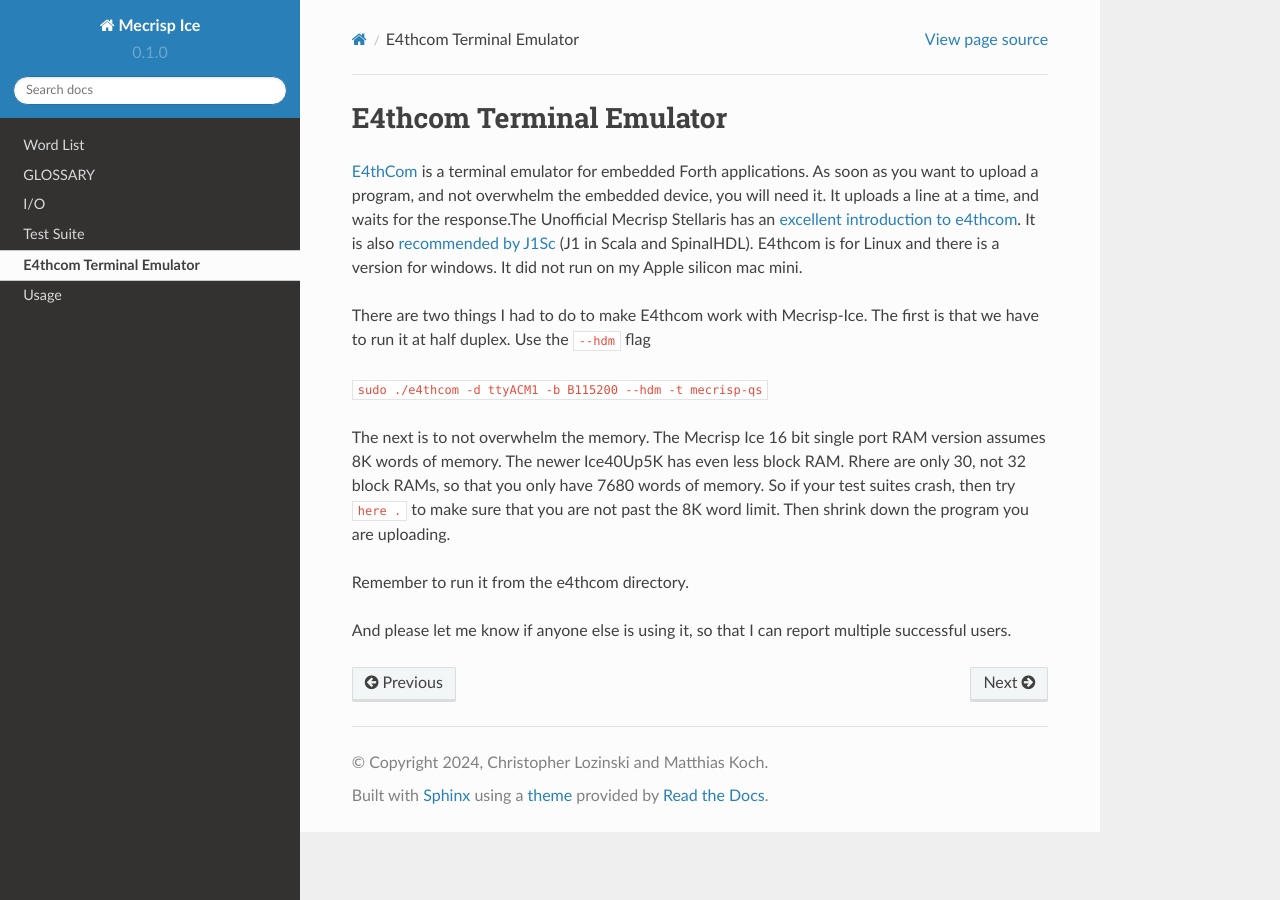
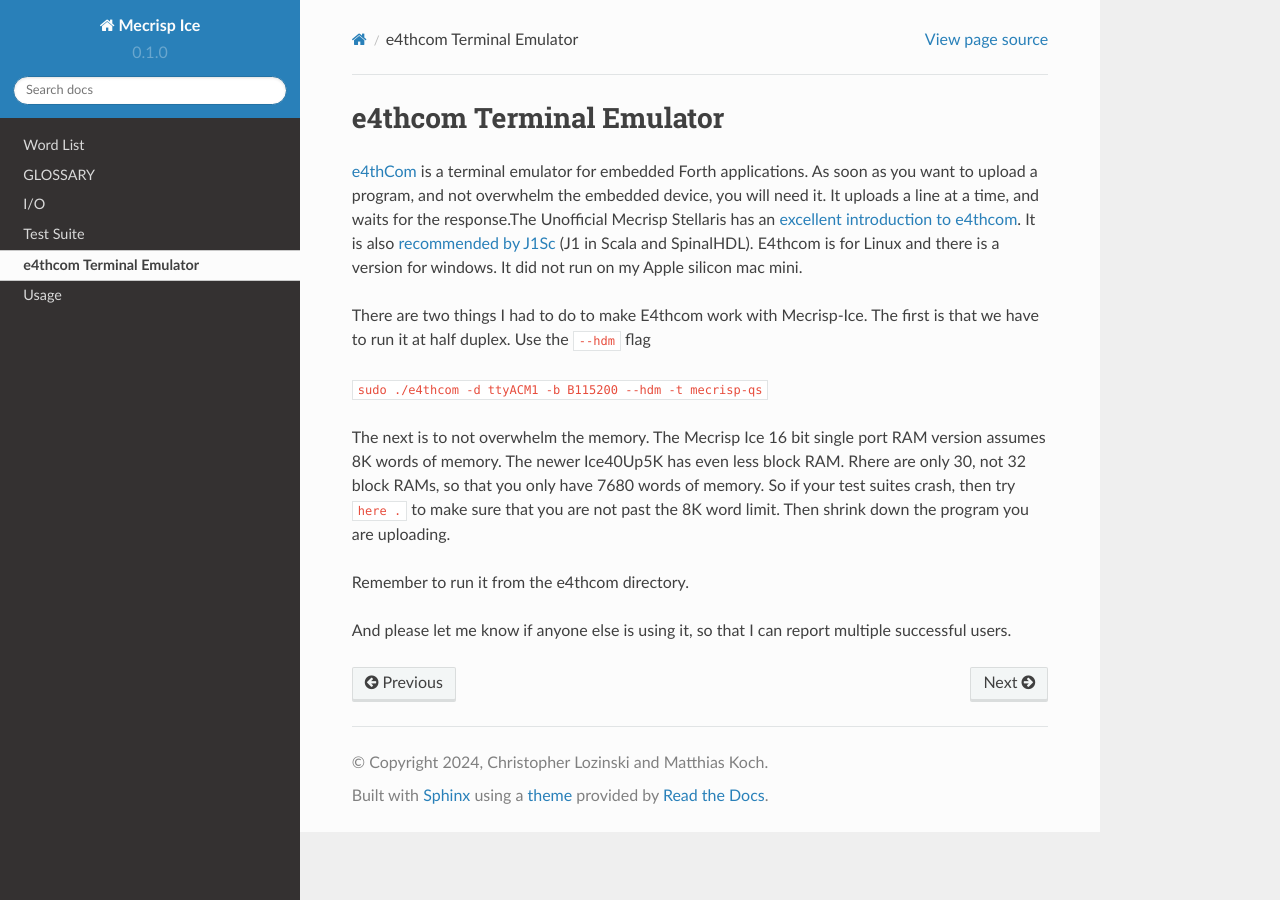
Before and after one commit to PythonLinks/Mecrisp-Ice, a Sphinx documentation site: the page built from docs/source/e4thcom.rst, in a window 1280 px wide. Built offline with Sphinx 7.4.7 and the Read the Docs theme 2.0.0, drawn with Linux system fonts in a browser that asks for light colours.

```diff
--- a/docs/source/e4thcom.rst
+++ b/docs/source/e4thcom.rst
@@ -1,7 +1,7 @@
-E4thcom Terminal Emulator
+e4thcom Terminal Emulator
 =========================
 
-`E4thCom <https://wiki.forth-ev.de/doku.php/en:projects:e4thcom>`_ is a terminal emulator for embedded Forth applications.
+`e4thCom <https://wiki.forth-ev.de/doku.php/en:projects:e4thcom>`_ is a terminal emulator for embedded Forth applications.
 As soon as you want to upload a program,
 and not overwhelm the embedded device, you will need it.  It uploads a line at a time, and waits for the response.The Unofficial Mecrisp Stellaris has an `excellent introduction to e4thcom
 <https://mecrisp-stellaris-folkdoc.sourceforge.io/serial-terminals.html#e4thcom>`_. It is also
```
